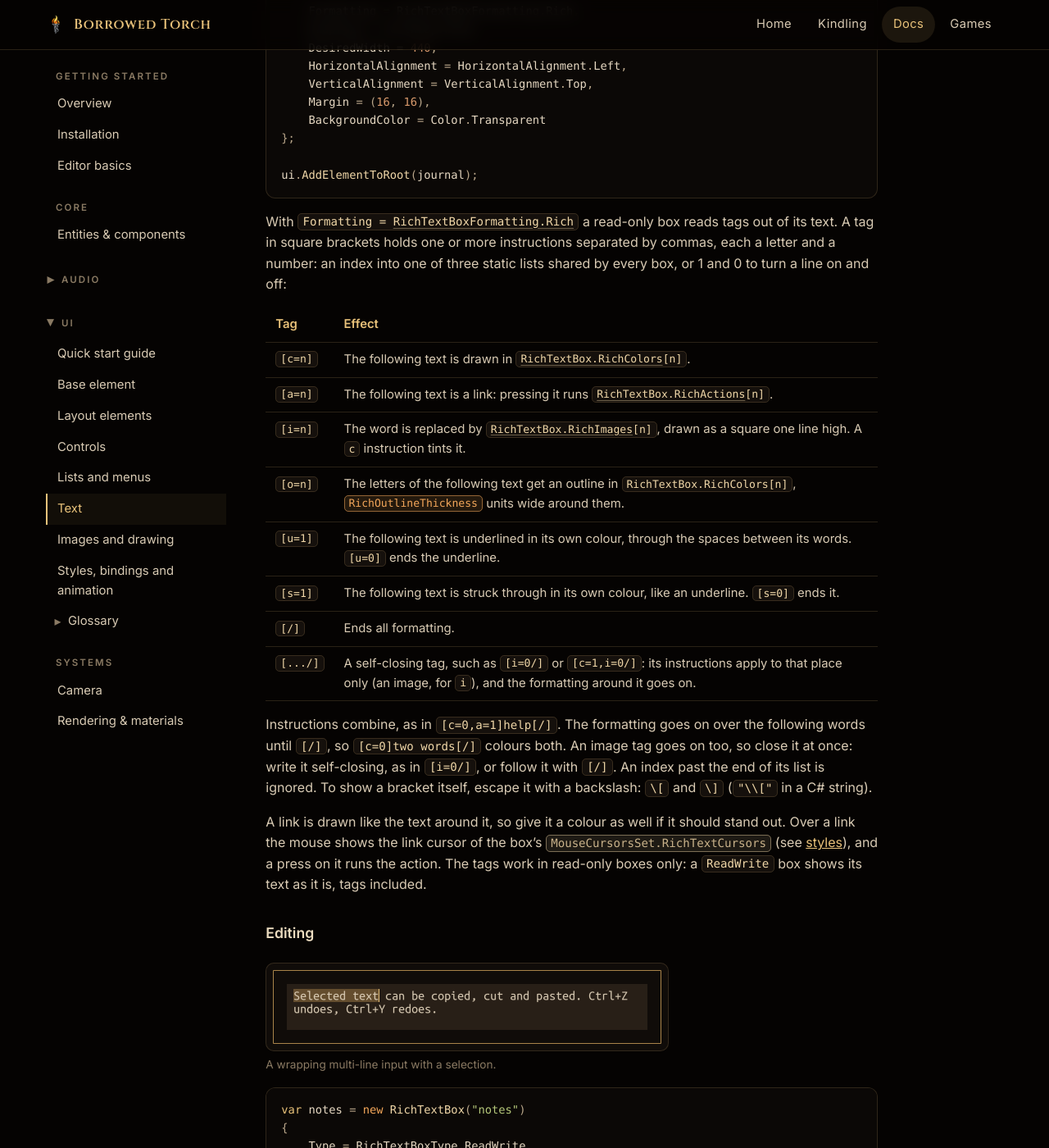
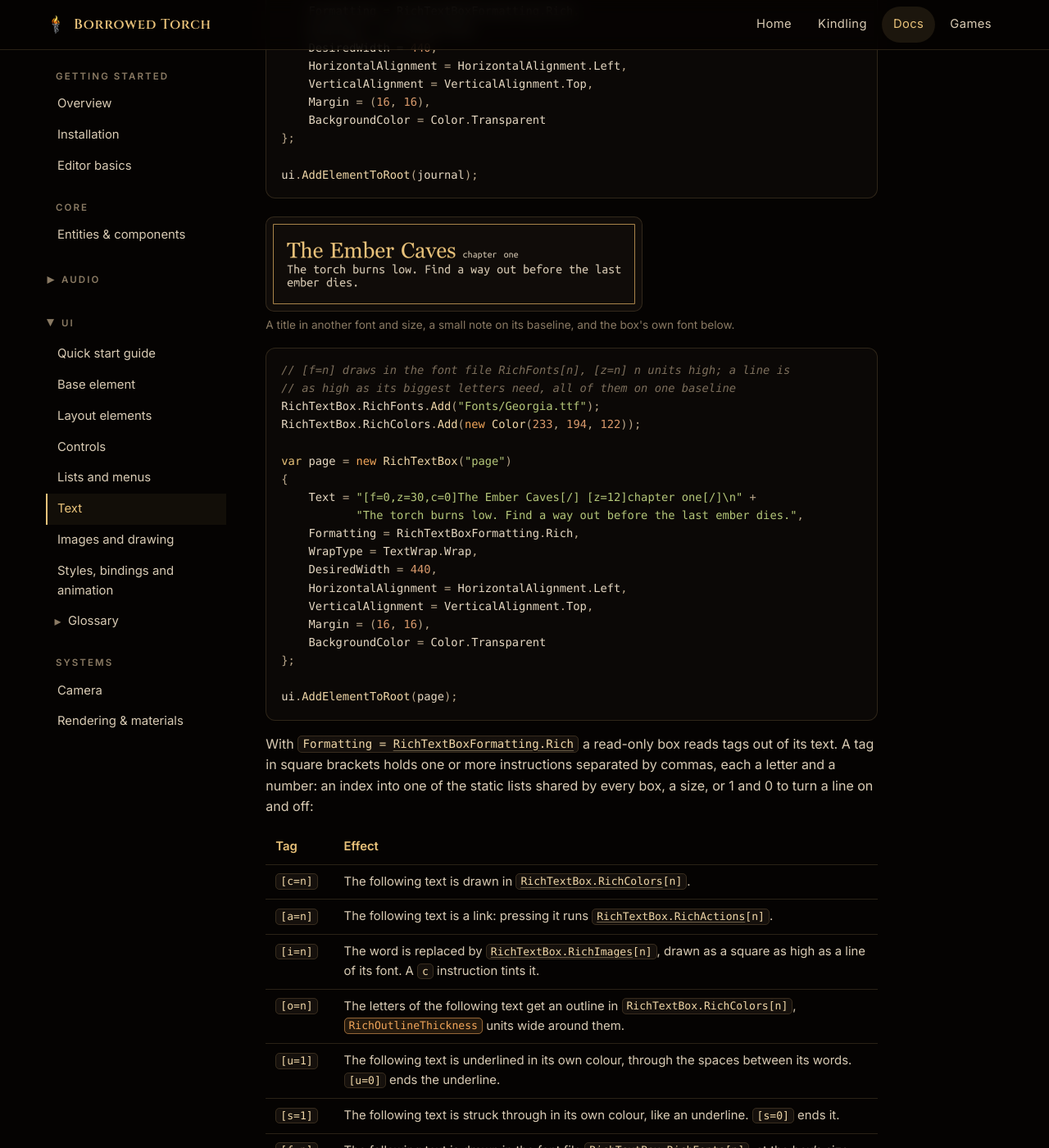
Before and after one commit to Elzianor/borrowedtorch-site, a Jekyll site: the page built from docs/ui-text.md, in a window 1280 px wide and 1400 px high, scrolled down 6952 px. Shown: the whole window at 82% size. Built offline with Jekyll 4.4.1, drawn with Linux system fonts in a browser that asks for light colours; some web fonts are replaced; some of the changed text lies outside the part shown.

Commit message:
Rich font and size tags, one texture in the fill example
The text page describes [f=n], [z=n], the RichFonts list and lines of
their own height, with an example of a title in another font and size
beside a small note on its baseline; the glossary follows. The image
fill example stretches the check box texture too.

Co-Authored-By: Claude Opus 5.5 <noreply@anthropic.com>

````diff
--- a/_data/ui_glossary.yml
+++ b/_data/ui_glossary.yml
@@ -1324,6 +1324,9 @@
           kind: field
         - title: "Rich<wbr>Colors"
           anchor: richcolors
+          kind: field
+        - title: "Rich<wbr>Fonts"
+          anchor: richfonts
           kind: field
         - title: "Rich<wbr>Images"
           anchor: richimages
--- a/docs/ui-text.md
+++ b/docs/ui-text.md
@@ -230,24 +230,57 @@ var journal = new RichTextBox("quests")
 ui.AddElementToRoot(journal);
 ```
 
+<figure class="shot">
+  <img src="{{ '/assets/img/ui/text-rich-fonts.png' | relative_url }}" width="442" height="98" alt="A large gold serif title, The Ember Caves, with a small chapter one beside it on the same baseline, above a line of text in the box's font">
+  <figcaption>A title in another font and size, a small note on its baseline, and the box's own font below.</figcaption>
+</figure>
+
+```csharp
+// [f=n] draws in the font file RichFonts[n], [z=n] n units high; a line is
+// as high as its biggest letters need, all of them on one baseline
+RichTextBox.RichFonts.Add("Fonts/Georgia.ttf");
+RichTextBox.RichColors.Add(new Color(233, 194, 122));
+
+var page = new RichTextBox("page")
+{
+    Text = "[f=0,z=30,c=0]The Ember Caves[/] [z=12]chapter one[/]\n" +
+           "The torch burns low. Find a way out before the last ember dies.",
+    Formatting = RichTextBoxFormatting.Rich,
+    WrapType = TextWrap.Wrap,
+    DesiredWidth = 440,
+    HorizontalAlignment = HorizontalAlignment.Left,
+    VerticalAlignment = VerticalAlignment.Top,
+    Margin = (16, 16),
+    BackgroundColor = Color.Transparent
+};
+
+ui.AddElementToRoot(page);
+```
+
 With <code>Formatting = <a href="/docs/ui-glossary/types/rich-text-box-formatting/#rich">RichTextBoxFormatting.Rich</a></code> a read-only box reads tags out of its text. A tag in square brackets
-holds one or more instructions separated by commas, each a letter and a number: an index into one of three static lists shared by every box, or 1 and 0 to
-turn a line on and off:
+holds one or more instructions separated by commas, each a letter and a number: an index into one of the static lists shared by every box, a size, or 1 and 0
+to turn a line on and off:
 
 | Tag | Effect |
 | --- | --- |
 | `[c=n]` | The following text is drawn in <code><a href="/docs/ui-glossary/elements/rich-text-box/#richcolors">RichTextBox.RichColors</a>[n]</code>. |
 | `[a=n]` | The following text is a link: pressing it runs <code><a href="/docs/ui-glossary/elements/rich-text-box/#richactions">RichTextBox.RichActions</a>[n]</code>. |
-| `[i=n]` | The word is replaced by <code><a href="/docs/ui-glossary/elements/rich-text-box/#richimages">RichTextBox.RichImages</a>[n]</code>, drawn as a square one line high. A `c` instruction tints it. |
+| `[i=n]` | The word is replaced by <code><a href="/docs/ui-glossary/elements/rich-text-box/#richimages">RichTextBox.RichImages</a>[n]</code>, drawn as a square as high as a line of its font. A `c` instruction tints it. |
 | `[o=n]` | The letters of the following text get an outline in <code>RichTextBox.RichColors[n]</code>, <a class="ref dp" href="/docs/ui-glossary/elements/rich-text-box/#richoutlinethickness">`RichOutlineThickness`</a> units wide around them. |
 | `[u=1]` | The following text is underlined in its own colour, through the spaces between its words. `[u=0]` ends the underline. |
 | `[s=1]` | The following text is struck through in its own colour, like an underline. `[s=0]` ends it. |
+| `[f=n]` | The following text is drawn in the font file <code>RichTextBox.RichFonts[n]</code>, at the box's size unless a `z` instruction gives one. |
+| `[z=n]` | The following text is drawn `n` units high, in the box's font unless an `f` instruction gives another. `[z=0]` is the box's size again. |
 | `[/]` | Ends all formatting. |
 | `[.../]` | A self-closing tag, such as `[i=0/]` or `[c=1,i=0/]`: its instructions apply to that place only (an image, for `i`), and the formatting around it goes on. |
 
 Instructions combine, as in `[c=0,a=1]help[/]`. The formatting goes on over the following words until `[/]`, so
 `[c=0]two words[/]` colours both. An image tag goes on too, so close it at once: write it self-closing, as in `[i=0/]`, or follow it with `[/]`. An index past the end of its list is ignored. To show a bracket itself, escape it with
 a backslash: `\[` and `\]` (`"\\["` in a C# string).
+
+A line with other fonts or sizes is as high as its tallest letters need, and all its words stand on one baseline;
+it is never lower than a line of the box's own font. The space between two words is the box font's. A font file
+is loaded once and shared, like <a class="ref dp" href="/docs/ui-glossary/elements/rich-text-box/#fontpath">`FontPath`</a>: each file has a glyph atlas of its own.
 
 A link is drawn like the text around it, so give it a colour as well if it should stand out. Over a link the mouse shows
 the link cursor of the box's <a class="ref prop" href="/docs/ui-glossary/types/mouse-cursors-set/#richtextcursors">`MouseCursorsSet.RichTextCursors`</a> (see [styles](/docs/ui-styles/)), and a press on it runs
@@ -409,6 +442,7 @@ With <a class="ref dp" href="/docs/ui-glossary/elements/rich-text-box/#character
 | <a class="ref prop" href="/docs/ui-glossary/elements/rich-text-box/#richcolors-1">`RichColors`</a> | `List<Color>` | Static field. The colours `[c=n]` tags index, shared by every box. |
 | <a class="ref prop" href="/docs/ui-glossary/elements/rich-text-box/#richactions-1">`RichActions`</a> | `List<Action>` | Static field. The actions `[a=n]` links run, shared by every box. |
 | <a class="ref prop" href="/docs/ui-glossary/elements/rich-text-box/#richimages-1">`RichImages`</a> | `List<Texture2D>` | Static field. The textures `[i=n]` tags show, shared by every box. |
+| `RichFonts` | `List<string>` | Static field. The font files `[f=n]` tags draw in, shared by every box (each loaded once). |
 | <a class="ref prop" href="/docs/ui-glossary/elements/rich-text-box/#lastfonterror">`LastFontError`</a> | `Exception` | Read-only. The exception of the last failed font preparation (font system or font size not usable), `null` when the font is fine. The box shows no text and gives up the keyboard while it has no font. |
 | <a class="ref prop" href="/docs/ui-glossary/elements/rich-text-box/#fontsystemoverride">`FontSystemOverride`</a> | <a class="ref prop" href="/docs/ui-glossary/elements/rich-text-box/#fontsystem">`FontSystem`</a> | A FontStashSharp font system for this box only, used instead of the general one. Setting <a class="ref dp" href="/docs/ui-glossary/elements/rich-text-box/#fontpath">`FontPath`</a> sets it too. The box does not dispose it. |
 | <a class="ref prop" href="/docs/ui-glossary/elements/rich-text-box/#fontsystem">`FontSystem`</a> | <a class="ref prop" href="/docs/ui-glossary/elements/rich-text-box/#fontsystem">`FontSystem`</a> | Read-only. The font system in use: <a class="ref prop" href="/docs/ui-glossary/elements/rich-text-box/#fontsystemoverride">`FontSystemOverride`</a>, or <a class="ref prop" href="/docs/ui-glossary/elements/rich-text-box/#generalfontsystem">`GeneralFontSystem`</a> without one. |
@@ -456,7 +490,7 @@ Positions count the characters of <a class="ref dp" href="/docs/ui-glossary/elem
 | Value | Meaning |
 | --- | --- |
 | <a class="ref" href="/docs/ui-glossary/types/rich-text-box-formatting/#plain">`Plain`</a> | The text is shown as it is. |
-| <a class="ref" href="/docs/ui-glossary/types/rich-text-box-formatting/#rich">`Rich`</a> | A read-only box reads `[c=n]`, `[a=n]`, `[i=n]`, `[o=n]`, `[u=1]`, `[s=1]` and `[/]` tags, and self-closing ones such as `[i=0/]`. |
+| <a class="ref" href="/docs/ui-glossary/types/rich-text-box-formatting/#rich">`Rich`</a> | A read-only box reads `[c=n]`, `[a=n]`, `[i=n]`, `[o=n]`, `[u=1]`, `[s=1]`, `[f=n]`, `[z=n]` and `[/]` tags, and self-closing ones such as `[i=0/]`. |
 
 Style class: <a class="ref" href="/docs/ui-glossary/types/rich-text-box-style/">`RichTextBoxStyle`</a> (the same properties, see [styles](/docs/ui-styles/)). Its defaults are an empty
 <span class="dp">`Text`</span>, <span class="dp">`FontSize`</span> 14, <a class="ref dp" href="/docs/ui-glossary/elements/base-element/#foregroundcolor">`ForegroundColor`</a> <a class="ref" href="/docs/ui-glossary/types/default-settings/#defaulttextcolor">`DefaultSettings.DefaultTextColor`</a> (black), the caret and selection settings
````
Also changed, not shown: docs/ui-glossary/elements/rich-text-box.md (+4 -0 lines), docs/ui-glossary/types/rich-text-box-formatting.md (+1 -1 lines), docs/ui-images.md (+2 -3 lines), assets/img/ui/images-fills.png, assets/img/ui/text-rich-fonts.png (added).
